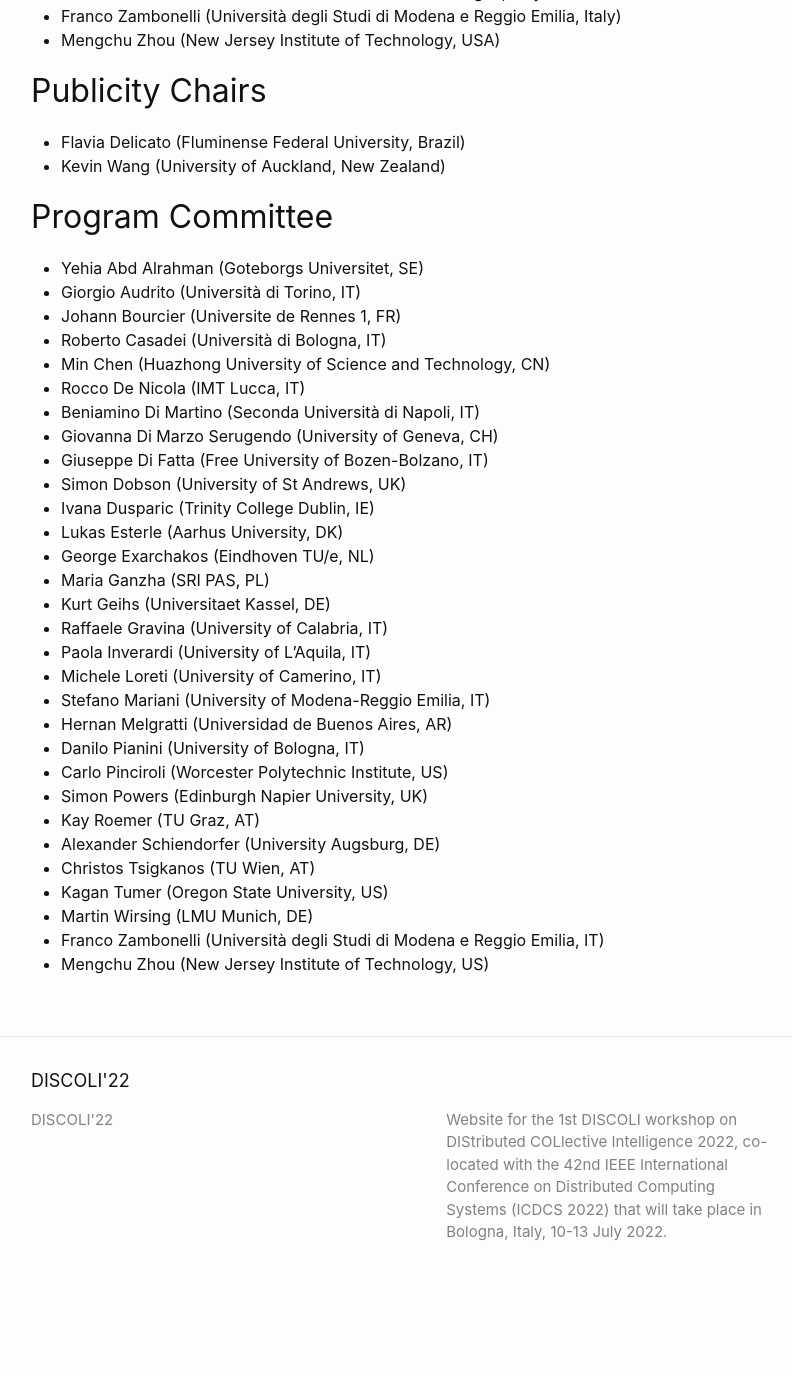
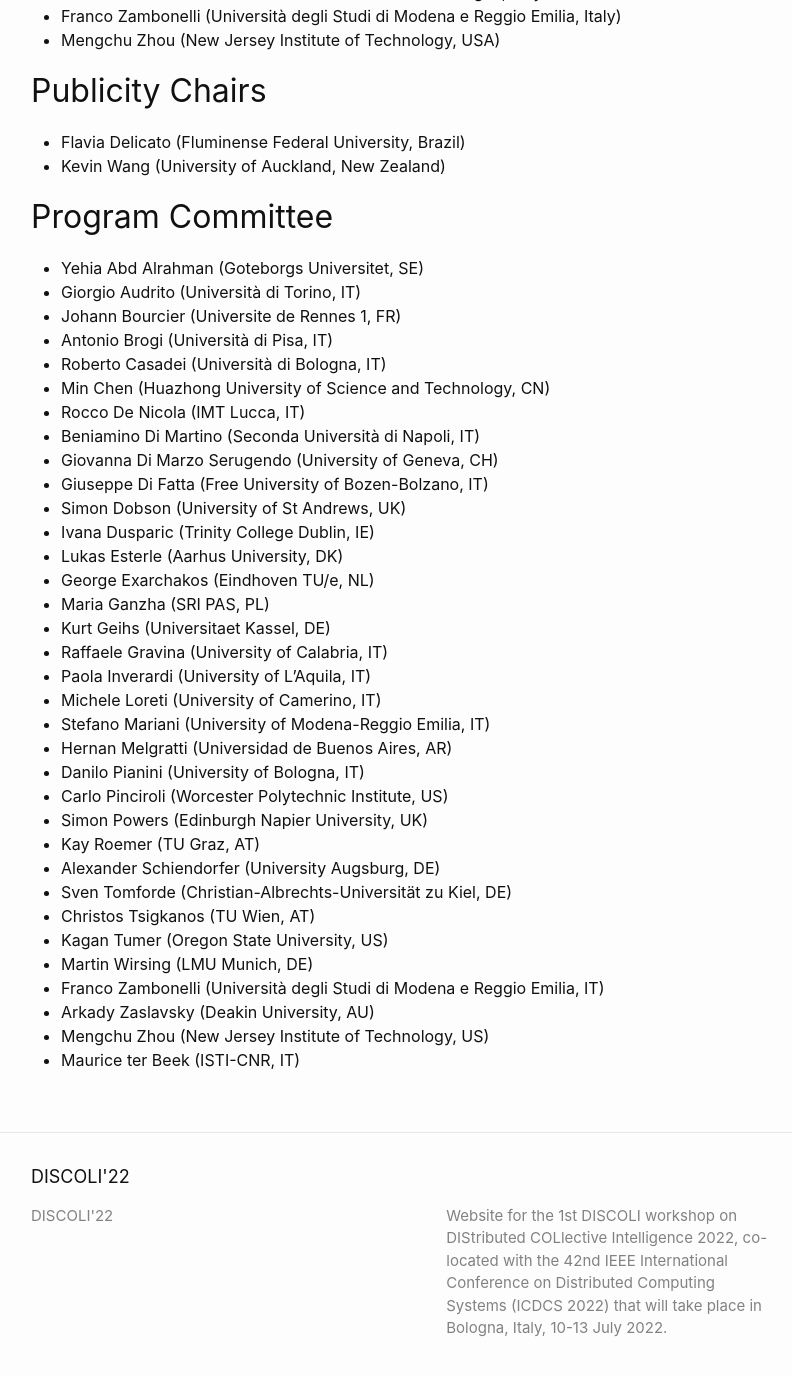
Before and after one commit to discoli-workshop/2023, a Jekyll site: the page built from committees.markdown, in a window 1280 px wide and 1400 px high, scrolled down 469 px. Shown: the top 1376 px of the window, without its empty margins (239-1031 px from the left). Built offline with Jekyll 4.4.1, drawn with Linux system fonts in a browser that asks for light colours; before the commit the page ends 1773 px from its top, so only the background shows below that.

Commit message:
Update committee

```diff
--- a/committees.markdown
+++ b/committees.markdown
@@ -31,6 +31,7 @@ permalink: /committees/
 - Yehia Abd Alrahman (Goteborgs Universitet, SE)
 - Giorgio Audrito (Università di Torino, IT)
 - Johann Bourcier (Universite de Rennes 1, FR)
+- Antonio Brogi (Università di Pisa, IT)
 - Roberto Casadei (Università di Bologna, IT)
 - Min Chen (Huazhong University of Science and Technology, CN)
 - Rocco De Nicola (IMT Lucca, IT)
@@ -53,8 +54,11 @@ permalink: /committees/
 - Simon Powers (Edinburgh Napier University, UK)
 - Kay Roemer (TU Graz, AT)
 - Alexander Schiendorfer (University Augsburg, DE)
+- Sven Tomforde (Christian-Albrechts-Universität zu Kiel, DE)
 - Christos Tsigkanos (TU Wien, AT)
 - Kagan Tumer (Oregon State University, US)
 - Martin Wirsing (LMU Munich, DE)
 - Franco Zambonelli (Università degli Studi di Modena e Reggio Emilia, IT)
+- Arkady	Zaslavsky (Deakin University, AU)
 - Mengchu Zhou (New Jersey Institute of Technology, US)
+- Maurice	ter Beek (ISTI-CNR, IT)
```
